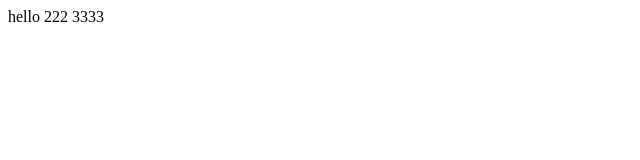
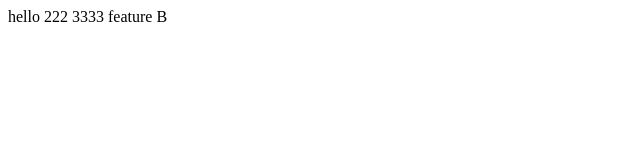
Before and after one commit to routingg/teamproject, a plain HTML site: page index.html in a window 1280 px wide. Shown: the full height of the page, 0-640 px from the left. Drawn offline with Linux system fonts and the light colour scheme.

Commit message:
feature B

```diff
--- a/index.html
+++ b/index.html
@@ -9,5 +9,6 @@
     hello
     222
     3333
+    feature B
 </body>
 </html>
```
